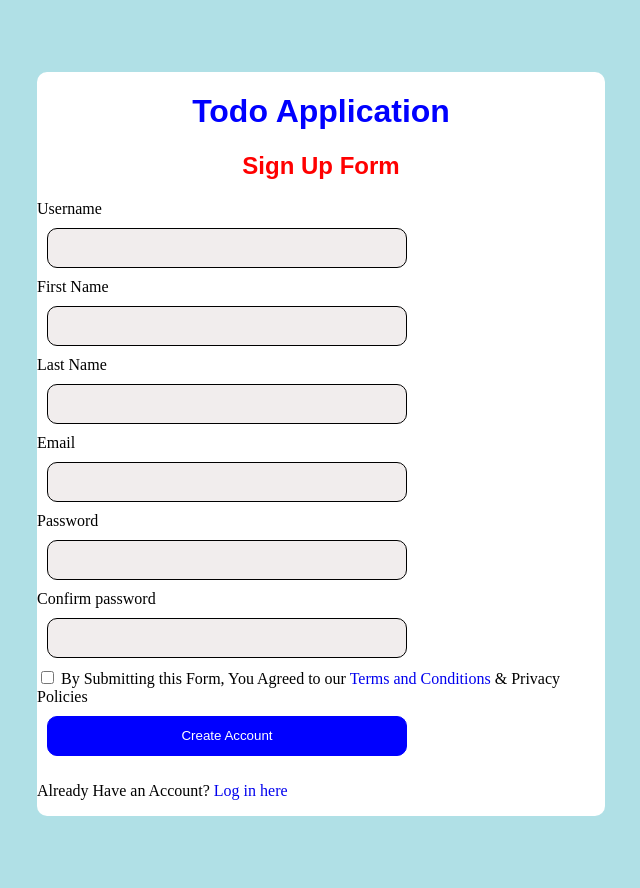
After one commit to Collinshack/Todo-App, a Django app: page /signup in a window 1280 px wide. The commit adds this page. Shown: the whole page, without its empty margins (319-959 px from the left). Run offline with Django 4.2, Linux system fonts and the light colour scheme.

Commit message:
Added a login, signup and logout page

```diff
--- a/static/main.css
+++ b/static/main.css
@@ -71,3 +71,7 @@ h1{
     border-radius: 5%;
     text-align: left;
 }
+
+a{
+    text-decoration: none;
+}
--- /dev/null
+++ b/static/signup.css
@@ -0,0 +1,65 @@
+*{
+    box-sizing: border-box;
+}
+body{
+    padding: 5%;
+    background-color: powderblue;
+    display: flex;
+    align-items: center;
+    justify-content: center;
+}
+h1{
+    color: blue;
+    font-family: Arial, Helvetica, sans-serif;
+    text-align: center;
+}
+
+h2{
+    color: red;
+    font-family: Arial, Helvetica, sans-serif;
+    text-align: center;
+}
+
+.input-box{
+    width: 360px;
+    height: 40px;
+    margin: 10px;
+    border: 1px solid ;
+    border-radius: 10px;
+    background-color: rgb(241, 237, 237);
+    font-size: 20px;
+}
+
+input:hover{
+
+    border: 2px solid blue;
+    box-shadow: 3px 3px;
+    border-radius: 10px;
+    background-color: rgb(241, 237, 237);
+    font-size: 20px;
+}
+
+
+button{
+    width: 360px;
+    height: 40px;
+    margin: 10px;
+    border: 1px solid blue;
+    border-radius: 10px;
+    color: #fff;
+    background-color: blue;
+    cursor: pointer;
+}
+.container{
+    width: 50%;
+    display: flex;
+    align-items: center;
+    justify-content: center;
+    background-color: #fff;
+    border-radius: 10px;
+
+}
+
+a{
+    text-decoration: none;
+}
--- a/task/admin.py
+++ b/task/admin.py
@@ -1,4 +1,5 @@
 from django.contrib import admin
-from .models import Taskdb
+from .models import Taskdb, UsersRegister
 # Register your models here.
 admin.site.register(Taskdb)
+admin.site.register(UsersRegister)
--- a/task/urls.py
+++ b/task/urls.py
@@ -3,7 +3,10 @@ from django.urls import path
 from . import views
 
 urlpatterns = [
-    path('', views.mainPage, name='mainPage'),
+    path('', views.index, name='index'),
+    path('signup', views.signup, name='signup'),
+     path('logout', views.logout, name='logout'),
+    path('todoapp', views.todoapp, name='todoapp'),
     path('delete_task/<str:pk>', views.deleteTask, name='deleteTask'),
     path('edit_task/<str:pk>', views.editTask, name='editTask'),
 
--- a/task/views.py
+++ b/task/views.py
@@ -1,10 +1,52 @@
 from django.shortcuts import render, redirect
 from .models import Taskdb
 from .form import TaskForm
-
+from django.contrib.auth.models import User, auth
+from django.contrib import messages
 # Create your views here.
 
-def mainPage(request):
+def index(request):
+    if request.method == 'POST':
+        username = request.POST['username']
+        password = request.POST['password']
+
+        user = auth.authenticate(username=username, password=password)
+        if user is not None:
+            auth.login(request, user)
+            return redirect('todoapp')
+        else:
+            messages.info(request, 'Invalid Credentials!')
+            return redirect('/')
+    return render(request, 'index.html')
+
+def signup(request):
+    if request.method == 'POST':
+        username = request.POST['username']
+        first_name = request.POST['first_name']
+        last_name = request.POST['last_name']
+        email = request.POST['email']
+        password = request.POST['password']
+        password2 = request.POST['password2']
+
+        if password == password2:
+            if User.objects.filter(username=username).exists():
+                messages.info(request, 'Username Already Exist!')
+                return redirect('signup')
+            elif User.objects.filter(email=email).exists():
+                messages.info(request, 'Email Already Exists!')
+                return redirect('signup')
+            else:
+                user = User.objects.create_user(username=username, first_name=first_name, last_name=last_name, email=email, password=password)
+                user.save()
+                success_msg = messages.success(request, 'Account Successfully Created!')
+                return redirect('/')
+    return render(request, 'register.html')
+
+def logout(request):
+    auth.logout(request)
+    return redirect('/')
+
+def todoapp(request):
     tasks = Taskdb.objects.all()
     form = TaskForm()
     if request.method == 'POST':
@@ -17,7 +59,7 @@ def mainPage(request):
 def deleteTask(request, pk):
     task = Taskdb.objects.get(id= pk)
     task.delete()
-    return redirect('mainPage')
+    return redirect('todoapp')
 
 def editTask(request, pk):
     todos = Taskdb.objects.get(id = pk)
@@ -26,5 +68,5 @@ def editTask(request, pk):
         editForm = TaskForm(request.POST, instance = todos)
         if editForm.is_valid():
             editForm.save()
-            return redirect('mainPage')
+            return redirect('todoapp')
     return render(request, 'editingpage.html', {'todo':todos, 'editForm':editForm})
--- /dev/null
+++ b/templates/register.html
@@ -0,0 +1,50 @@
+{% load static %}
+<!DOCTYPE html>
+<html lang="en">
+<head>
+    <meta charset="UTF-8">
+    <meta http-equiv="X-UA-Compatible" content="IE=edge">
+    <meta name="viewport" content="width=device-width, initial-scale=1.0">
+    <link rel="stylesheet" href="{% static 'signup.css' %}">
+    <title>Todo App - Log In</title>
+</head>
+<body>
+
+<div class="container">
+
+    <form method="POST" action="signup">
+        {% csrf_token %}
+        <h1>Todo Application </h1>
+        <h2>Sign Up Form </h2>
+
+        {% for message in messages %}
+        <h2>{{message}}</h2>
+        {% endfor %}
+        <label>Username</label> <br />
+        <input type="text"  name="username" class="input-box" required> <br />
+
+        <label>First Name</label> <br />
+        <input type="text"  name="first_name" class="input-box" required> <br />
+
+        <label>Last Name</label> <br />
+        <input type="text"  name="last_name" class="input-box" required> <br />
+
+        <label>Email</label> <br />
+        <input type="email"  name="email" class="input-box" required> <br />
+
+        <label>Password</label> <br />
+        <input type="password"  name="password" class="input-box" required> <br />
+
+
+        <label>Confirm password</label> <br />
+        <input type="password"  name="password2" class="input-box" required> <br />
+        <input type="checkbox" required><label> By Submitting this Form, You Agreed to our <a href="#">Terms and Conditions</a> & Privacy Policies</label> <br />
+        <button type="submit">Create Account</button> <br />
+        {{success_msg}}
+    <p>Already Have an Account? <a href="/">Log in here </a></p>
+    </form>  <br />
+
+</div>
+
+</body>
+</html>
```
Also changed, not shown: static/index.css (added, +41 -0 lines), task/models.py (+9 -0 lines), templates/index.html (added, +30 -0 lines), templates/todoapp.html (+9 -1 lines), task/migrations/0002_usersregister.py (added).
